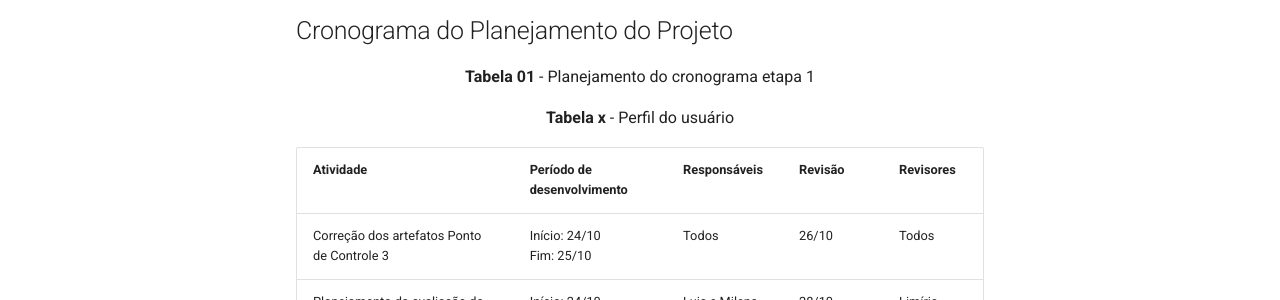
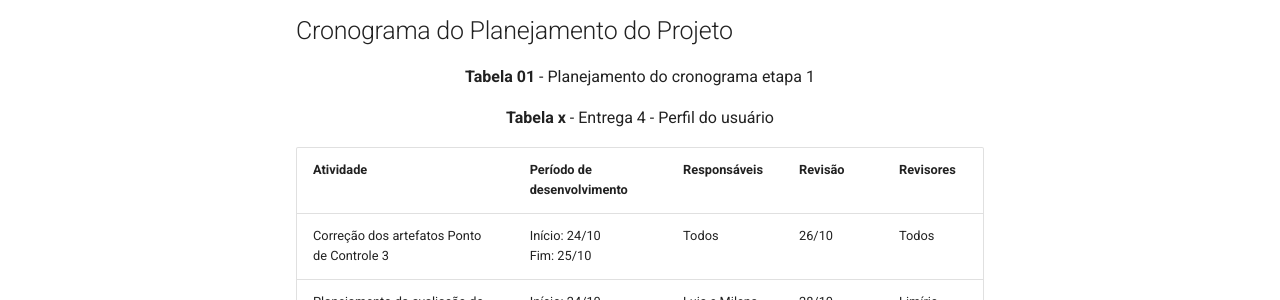
Before and after one commit to Interacao-Humano-Computador/2023.2-Ventoy, an MkDocs documentation site: the page built from docs/apresentação/cronograma.md, in a window 1280 px wide and 1193 px high. Shown: the part 437-737 px from the top of the window. Built offline with MkDocs 1.6.1 and Material for MkDocs 9.7.7, drawn with Linux system fonts in a browser that asks for light colours.

Commit message:
Update cronograma.md

```diff
--- a/docs/apresentação/cronograma.md
+++ b/docs/apresentação/cronograma.md
@@ -10,7 +10,7 @@ O cronograma elaborado pela equipe tem como objetivo orientar e facilitar o plan
 <p align="center"><b>Tabela 01</b> - Planejamento do cronograma etapa 1</p>
 
 
-<font size="3"><p style="text-align: center"> <b>Tabela x</b> - Perfil do usuário</p></font>
+<font size="3"><p style="text-align: center"> <b>Tabela x</b> - Entrega 4 - Perfil do usuário</p></font>
 
 | Atividade                                                        | Período de desenvolvimento  | Responsáveis       | Revisão   | Revisores          |
 | ---------------------------------------------------------------- | --------------------------- | ------------------ | ----------| ------------------ |
```
